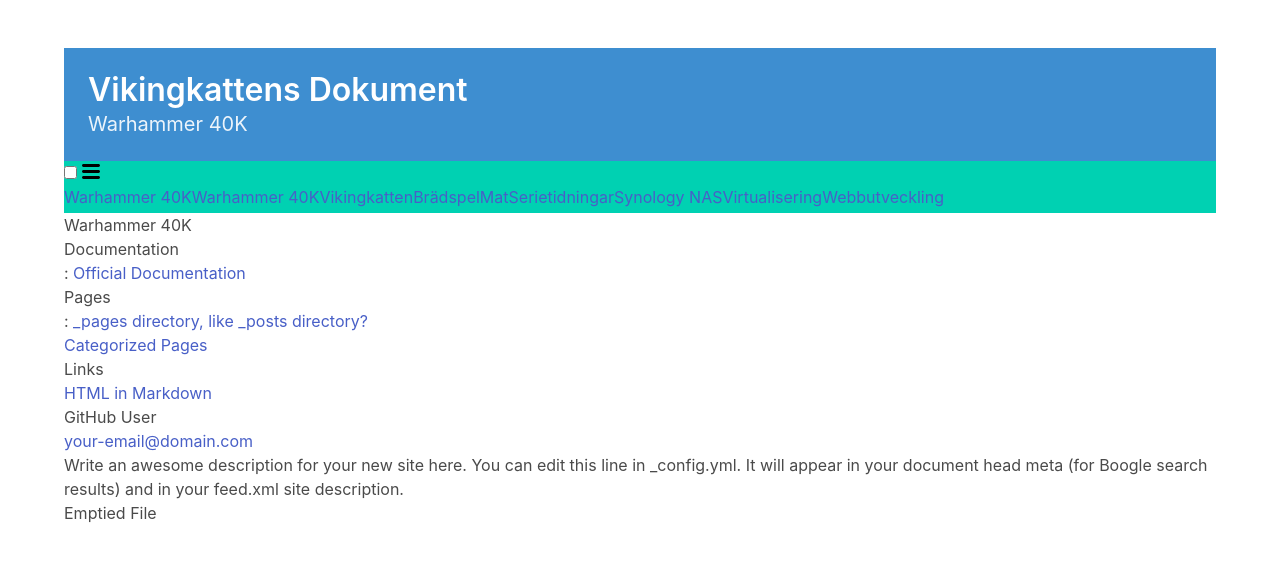
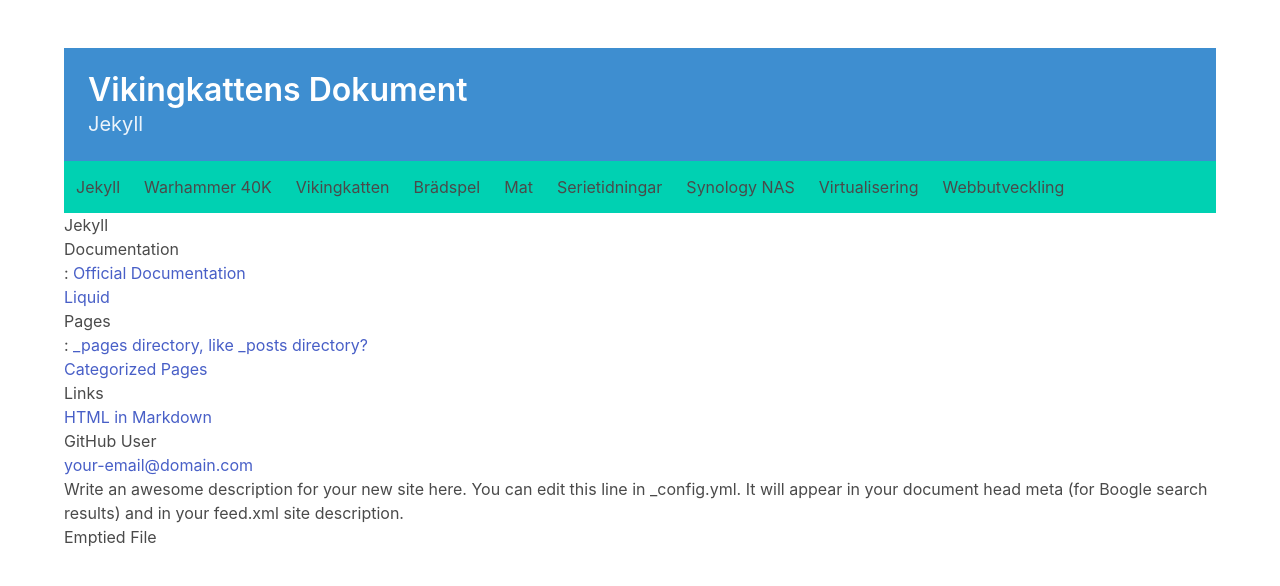
Before and after one commit to viking-cat/dokument, a Jekyll site: the page built from _pages/Jekyll.md, in a window 1280 px wide. Shown: the top 586 px of the page. Built offline with Jekyll 4.4.1, drawn with Linux system fonts in a browser that asks for light colours.

Commit message:
First navbar version

```diff
--- a/_includes/header.html
+++ b/_includes/header.html
@@ -1,7 +1,9 @@
 <header>
+
   {%- assign default_paths = site.pages | map: "path" -%}
   {%- assign page_paths = site.header_pages | default: default_paths -%}
   {%- assign titles_size = site.pages | map: 'title' | join: '' | size -%}
+
   <section class="hero is-small is-info">
     <div class="hero-body">
       <p class="title"><a rel="author" href="{{ "/" | relative_url }}">{{ site.title | escape }}</a></p>
@@ -16,27 +18,14 @@
   </section>
 
   <section class="navbar is-primary">
-    <div class="wrapper">
+    <div class="navbar-menu">
       {%- if titles_size > 0 -%}
-        <nav class="site-nav">
-          <input type="checkbox" id="nav-trigger" class="nav-trigger" />
-          <label for="nav-trigger">
-            <span class="menu-icon">
-              <svg viewBox="0 0 18 15" width="18px" height="15px">
-                <path d="M18,1.484c0,0.82-0.665,1.484-1.484,1.484H1.484C0.665,2.969,0,2.304,0,1.484l0,0C0,0.665,0.665,0,1.484,0 h15.032C17.335,0,18,0.665,18,1.484L18,1.484z M18,7.516C18,8.335,17.335,9,16.516,9H1.484C0.665,9,0,8.335,0,7.516l0,0 c0-0.82,0.665-1.484,1.484-1.484h15.032C17.335,6.031,18,6.696,18,7.516L18,7.516z M18,13.516C18,14.335,17.335,15,16.516,15H1.484 C0.665,15,0,14.335,0,13.516l0,0c0-0.82,0.665-1.483,1.484-1.483h15.032C17.335,12.031,18,12.695,18,13.516L18,13.516z"/>
-              </svg>
-            </span>
-          </label>
-
-          <div class="trigger">
-            {%- for path in page_paths -%}
-              {%- assign my_page = site.pages | where: "path", path | first -%}
-              {%- if my_page.title -%}
-              <a class="page-link" href="{{ my_page.url | relative_url }}">{{ my_page.title | escape }}</a>
-              {%- endif -%}
-            {%- endfor -%}
-          </div>
-        </nav>
+        {%- for path in page_paths -%}
+          {%- assign my_page = site.pages | where: "path", path | first -%}
+          {%- if my_page.title -%}
+            <a class="navbar-item"href="{{ my_page.url | relative_url }}">{{ my_page.title | escape }}</a>
+          {%- endif -%}
+        {%- endfor -%}
       {%- endif -%}
     </div>
   </section>
--- a/_pages/Jekyll.md
+++ b/_pages/Jekyll.md
@@ -1,10 +1,11 @@
 ---
 layout: page
-title: "Warhammer 40K"
+title: "Jekyll"
 ---
 
 # Documentation
 : [Official Documentation](https://jekyllrb.com/docs/)
+: [Liquid](https://shopify.github.io/liquid/)
 
 # Pages
 : [_pages directory, like _posts directory?](https://github.com/jekyll/jekyll/issues/920)
```
